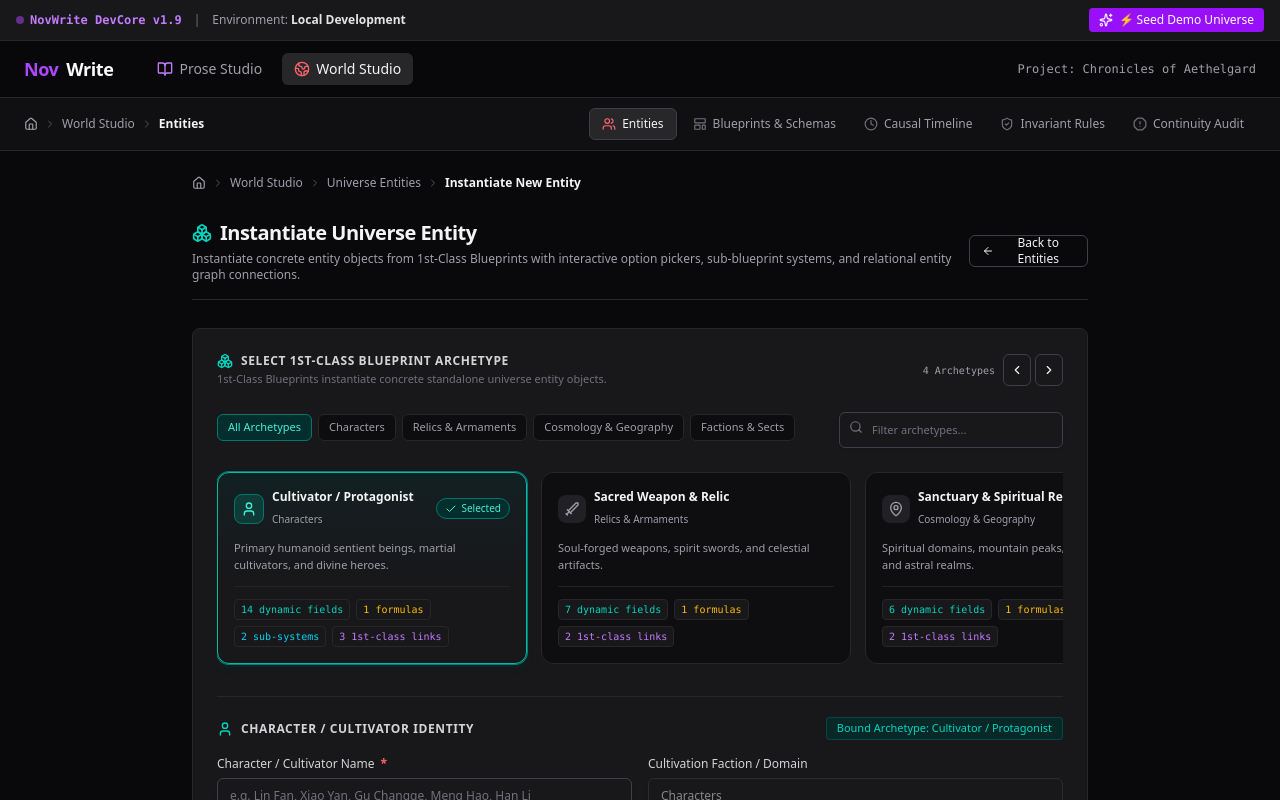
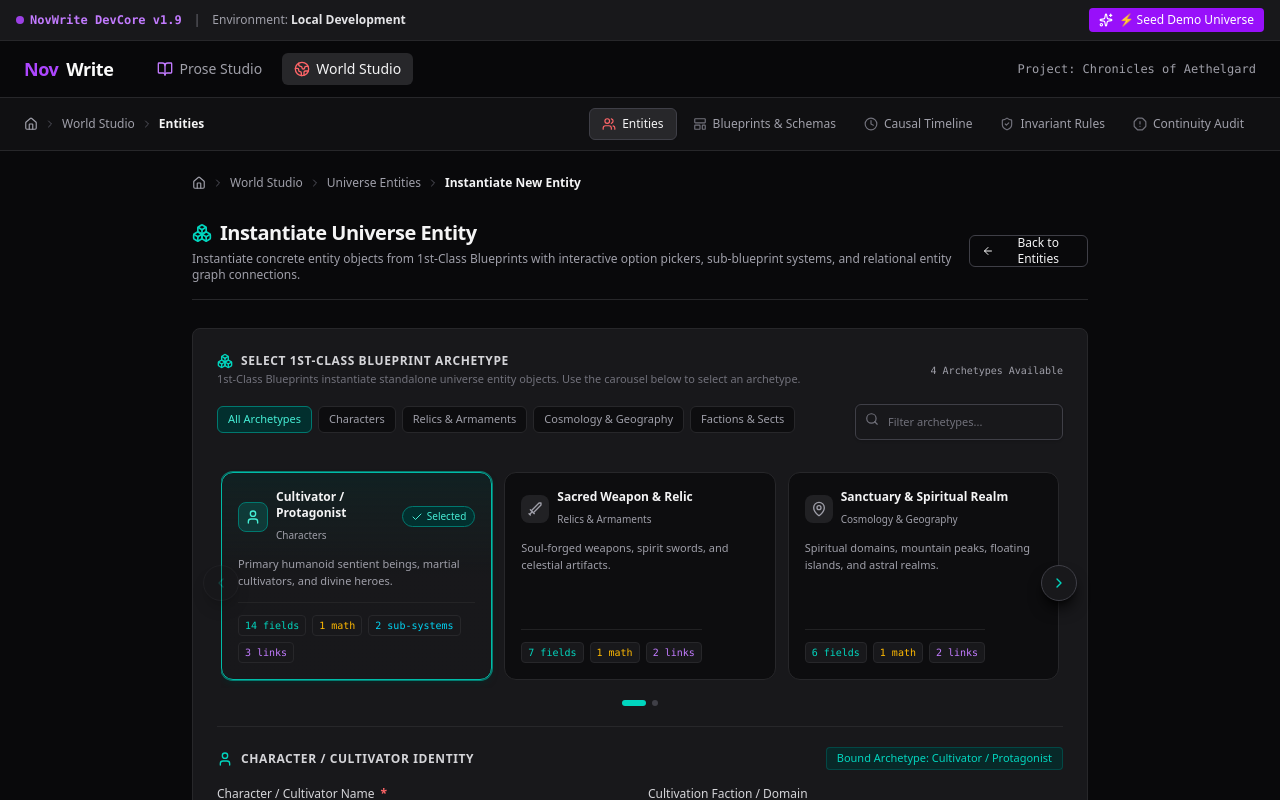
Before and after one commit to Yogesh-Kumar-Mallik-dev/NovWrite, a SvelteKit app in the folder apps/web/: page /world/entities/create in a window 1280 px wide. Shown: the top 800 px of the page. Built offline with nearby package versions, Linux system fonts and the light colour scheme.

Commit message:
feat(world): add side navigation buttons, remove scrollbar, and fix card widths in blueprint carousel

```diff
--- a/apps/web/src/routes/world/entities/create/+page.svelte
+++ b/apps/web/src/routes/world/entities/create/+page.svelte
@@ -47,11 +47,34 @@
   let carouselEl = $state<HTMLDivElement | null>(null);
   let searchArchetypeQuery = $state('');
   let selectedCategoryFilter = $state('ALL');
+  let canScrollLeft = $state(false);
+  let canScrollRight = $state(true);
+  let activeSlideIndex = $state(0);
+  let totalSlides = $state(1);
+
+  function updateScrollState() {
+    if (!carouselEl) return;
+    const { scrollLeft, scrollWidth, clientWidth } = carouselEl;
+    canScrollLeft = scrollLeft > 10;
+    canScrollRight = scrollLeft + clientWidth < scrollWidth - 10;
+    if (clientWidth > 0) {
+      activeSlideIndex = Math.round(scrollLeft / clientWidth);
+      totalSlides = Math.max(1, Math.ceil(scrollWidth / clientWidth));
+    }
+  }
 
   function scrollCarousel(direction: 'left' | 'right') {
     if (!carouselEl) return;
-    const amount = direction === 'left' ? -340 : 340;
+    const { clientWidth } = carouselEl;
+    const amount = direction === 'left' ? -clientWidth : clientWidth;
     carouselEl.scrollBy({ left: amount, behavior: 'smooth' });
+    setTimeout(updateScrollState, 350);
+  }
+
+  function scrollToSlide(index: number) {
+    if (!carouselEl) return;
+    carouselEl.scrollTo({ left: index * carouselEl.clientWidth, behavior: 'smooth' });
+    setTimeout(updateScrollState, 350);
   }
 
   const allCategories = $derived([
@@ -72,6 +95,14 @@
       return matchesCategory && matchesSearch;
     })
   );
+
+  $effect(() => {
+    // When filter changes, reset scroll and update controls
+    if (carouselEl && filteredBlueprints) {
+      carouselEl.scrollTo({ left: 0, behavior: 'auto' });
+      setTimeout(updateScrollState, 50);
+    }
+  });
 
   function getDefaultOptionValue(
     options?: Array<
@@ -463,49 +494,27 @@
 
   <!-- SECTION 1: Carousel of 1st-Class Blueprint Archetype Cards -->
   <div class="bg-zinc-900 rounded-lg border border-zinc-800 p-6 space-y-5">
-    <!-- Carousel Controls Header -->
-    <div class="flex flex-col sm:flex-row sm:items-center justify-between gap-3">
+    <!-- Carousel Header & Category Tabs -->
+    <div class="space-y-3">
+      <div class="flex flex-col sm:flex-row sm:items-center justify-between gap-2">
         <div>
           <h3 class="text-xs font-semibold text-zinc-300 uppercase tracking-wider flex items-center gap-2">
             <Boxes class="w-4 h-4 text-teal-400" />
             <span>Select 1st-Class Blueprint Archetype</span>
           </h3>
           <p class="text-[11px] text-zinc-500 mt-0.5">
-          1st-Class Blueprints instantiate concrete standalone universe entity objects.
+            1st-Class Blueprints instantiate standalone universe entity objects. Use the carousel below to select an archetype.
           </p>
         </div>
 
-      <!-- Navigation Arrows & Counter -->
-      <div class="flex items-center gap-2 self-end sm:self-auto">
-        <span class="text-[10px] text-zinc-400 font-mono">
-          {filteredBlueprints.length} Archetypes
+        <span class="text-[10px] text-zinc-400 font-mono self-start sm:self-auto">
+          {filteredBlueprints.length} Archetypes Available
         </span>
-        <div class="flex items-center gap-1">
-          <Button
-            variant="outline"
-            size="sm"
-            class="h-7 w-7 p-0"
-            onclick={() => scrollCarousel('left')}
-            title="Scroll Left"
-          >
-            <ChevronLeft class="w-3.5 h-3.5" />
-          </Button>
-          <Button
-            variant="outline"
-            size="sm"
-            class="h-7 w-7 p-0"
-            onclick={() => scrollCarousel('right')}
-            title="Scroll Right"
-          >
-            <ChevronRight class="w-3.5 h-3.5" />
-          </Button>
-        </div>
-      </div>
       </div>
 
-    <!-- Category Filter Tabs & Search -->
+      <!-- Filter Tabs & Search -->
       <div class="flex flex-col sm:flex-row items-stretch sm:items-center justify-between gap-2.5 pt-1">
-      <div class="flex items-center gap-1.5 overflow-x-auto pb-1 scrollbar-none">
+        <div class="flex items-center gap-1.5 overflow-x-auto pb-1 [scrollbar-width:none] [-ms-overflow-style:none] [&::-webkit-scrollbar]:hidden">
           {#each allCategories as cat}
             <button
               type="button"
@@ -521,7 +530,7 @@
           {/each}
         </div>
 
-      <div class="relative w-full sm:w-56 shrink-0">
+        <div class="relative w-full sm:w-52 shrink-0">
           <Search class="w-3.5 h-3.5 absolute left-2.5 top-2 text-zinc-500" />
           <Input
             bind:value={searchArchetypeQuery}
@@ -530,11 +539,37 @@
           />
         </div>
       </div>
+    </div>
 
-    <!-- Horizontal Scrollable Carousel Track -->
+    <!-- Carousel Deck with Side Navigation Buttons and Hidden Scrollbar -->
+    <div class="relative px-1 pt-1">
+      <!-- Left Carousel Button -->
+      <button
+        type="button"
+        onclick={() => scrollCarousel('left')}
+        disabled={!canScrollLeft}
+        aria-label="Previous Archetypes"
+        class="absolute -left-3 sm:-left-3.5 top-1/2 -translate-y-1/2 z-20 w-8 h-8 sm:w-9 sm:h-9 rounded-full bg-zinc-900 border border-zinc-700 hover:border-teal-500 hover:bg-zinc-800 text-zinc-200 flex items-center justify-center shadow-lg shadow-black/80 transition disabled:opacity-20 disabled:pointer-events-none focus:outline-none focus:ring-2 focus:ring-teal-500"
+      >
+        <ChevronLeft class="w-4 h-4 text-teal-400" />
+      </button>
+
+      <!-- Right Carousel Button -->
+      <button
+        type="button"
+        onclick={() => scrollCarousel('right')}
+        disabled={!canScrollRight}
+        aria-label="Next Archetypes"
+        class="absolute -right-3 sm:-right-3.5 top-1/2 -translate-y-1/2 z-20 w-8 h-8 sm:w-9 sm:h-9 rounded-full bg-zinc-900 border border-zinc-700 hover:border-teal-500 hover:bg-zinc-800 text-zinc-200 flex items-center justify-center shadow-lg shadow-black/80 transition disabled:opacity-20 disabled:pointer-events-none focus:outline-none focus:ring-2 focus:ring-teal-500"
+      >
+        <ChevronRight class="w-4 h-4 text-teal-400" />
+      </button>
+
+      <!-- Carousel Cards Track (Exact Page Grid, No Cut-Offs, Invisible Scrollbar) -->
       <div
         bind:this={carouselEl}
-      class="flex items-stretch gap-3.5 overflow-x-auto pb-3 pt-1 scroll-smooth snap-x snap-mandatory scrollbar-thin scrollbar-thumb-zinc-800 scrollbar-track-transparent"
+        onscroll={updateScrollState}
+        class="flex items-stretch gap-3 overflow-x-auto py-2 scroll-smooth snap-x snap-mandatory [scrollbar-width:none] [-ms-overflow-style:none] [&::-webkit-scrollbar]:hidden"
       >
         {#each filteredBlueprints as bp}
           {@const Icon = getArchetypeIcon(bp)}
@@ -554,10 +589,10 @@
           <button
             type="button"
             onclick={() => handleSelectBlueprint(bp.id)}
-          class={`w-[280px] sm:w-[310px] shrink-0 snap-start p-4 rounded-xl border text-left transition relative flex flex-col justify-between ${
+            class={`w-full sm:w-[calc(50%-6px)] md:w-[calc(33.333%-8px)] shrink-0 snap-start p-4 rounded-xl border text-left transition relative flex flex-col justify-between ${
               isSelected
                 ? 'border-teal-500 bg-gradient-to-b from-teal-950/40 via-zinc-900 to-zinc-900 ring-1 ring-teal-500/60 shadow-md shadow-teal-950/50'
-              : 'border-zinc-800 bg-zinc-950/60 hover:border-zinc-700 hover:bg-zinc-900/60'
+                : 'border-zinc-800 bg-zinc-950/70 hover:border-zinc-700 hover:bg-zinc-900/60'
             }`}
           >
             <div>
@@ -586,11 +621,11 @@
 
             <div class="flex flex-wrap items-center gap-1.5 pt-3 mt-3 border-t border-zinc-800/80 text-[10px] font-mono">
               <span class="px-1.5 py-0.5 rounded bg-zinc-900 border border-zinc-800 text-teal-400">
-              {bp.fields.length} dynamic fields
+                {bp.fields.length} fields
               </span>
               {#if formulaCount > 0}
                 <span class="px-1.5 py-0.5 rounded bg-zinc-900 border border-zinc-800 text-amber-400">
-                {formulaCount} formulas
+                  {formulaCount} math
                 </span>
               {/if}
               {#if subSystemCount > 0}
@@ -600,18 +635,18 @@
               {/if}
               {#if relationalLinkCount > 0}
                 <span class="px-1.5 py-0.5 rounded bg-zinc-900 border border-zinc-800 text-purple-400">
-                {relationalLinkCount} 1st-class links
+                  {relationalLinkCount} links
                 </span>
               {/if}
             </div>
           </button>
         {/each}
 
-      <!-- Create New Blueprint Card -->
+        <!-- Create New 1st-Class Blueprint Card -->
         <a
           href="/world/schemas/create?blueprintClass=FIRST_CLASS"
           target="_blank"
-        class="w-[240px] shrink-0 snap-start p-4 rounded-xl border border-dashed border-zinc-700 bg-zinc-950/40 hover:border-teal-500 hover:bg-teal-950/10 transition flex flex-col justify-center items-center text-center space-y-2 text-zinc-400 hover:text-teal-300"
+          class="w-full sm:w-[calc(50%-6px)] md:w-[calc(33.333%-8px)] shrink-0 snap-start p-4 rounded-xl border border-dashed border-zinc-700 bg-zinc-950/40 hover:border-teal-500 hover:bg-teal-950/10 transition flex flex-col justify-center items-center text-center space-y-2 text-zinc-400 hover:text-teal-300 min-h-[160px]"
         >
           <div class="p-2 rounded-full bg-zinc-900 border border-zinc-800">
             <Plus class="w-4 h-4 text-teal-400" />
@@ -621,6 +656,25 @@
             Define new fields, categories, formulas, and relational schemas.
           </p>
         </a>
+      </div>
+
+      <!-- Pagination Dots -->
+      {#if totalSlides > 1}
+        <div class="flex items-center justify-center gap-1.5 pt-3">
+          {#each Array(totalSlides) as _, idx}
+            <button
+              type="button"
+              onclick={() => scrollToSlide(idx)}
+              class={`h-1.5 rounded-full transition-all ${
+                activeSlideIndex === idx
+                  ? 'w-6 bg-teal-400'
+                  : 'w-1.5 bg-zinc-700 hover:bg-zinc-500'
+              }`}
+              aria-label={`Go to slide ${idx + 1}`}
+            ></button>
+          {/each}
+        </div>
+      {/if}
     </div>
 
     <!-- Identity & Lore Inputs -->
```
Lines whose indentation alone changed are shown as unchanged.
